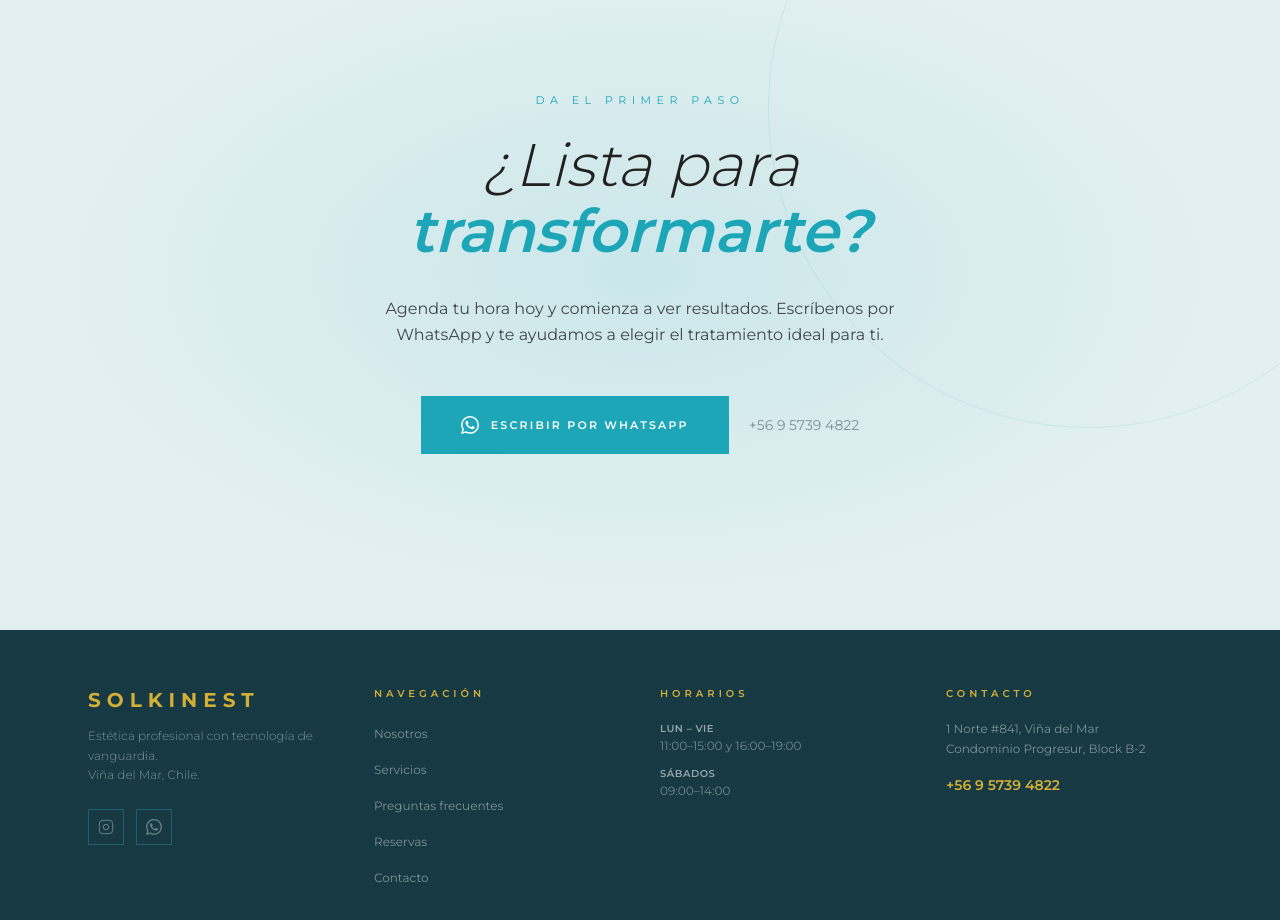
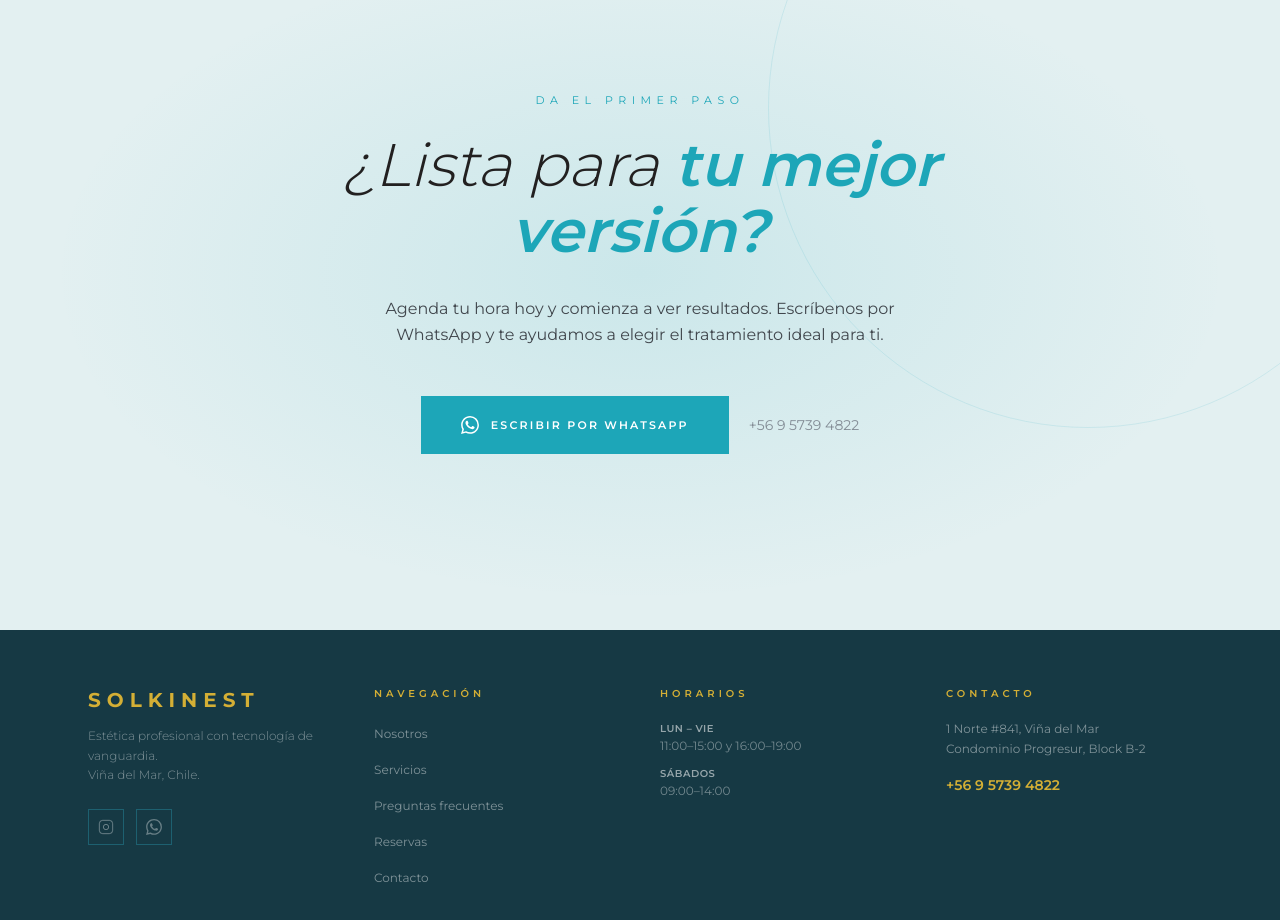
Before and after one commit to anywheretower/solkinest, a Next.js app: page / in a window 1280 px wide. Shown: the part 10120-11040 px from the top of the page. Built offline with nearby package versions, Linux system fonts and the light colour scheme.

Commit message:
Fix: cambia CTA final a '¿Lista para tu mejor versión?'

```diff
--- a/components/CTAFinal.tsx
+++ b/components/CTAFinal.tsx
@@ -41,7 +41,7 @@ export default function CTAFinal() {
         >
           ¿Lista para{" "}
           <span className="font-semibold" style={{ color: "var(--color-primary)" }}>
-            transformarte?
+            tu mejor versión?
           </span>
         </h2>
 
```
